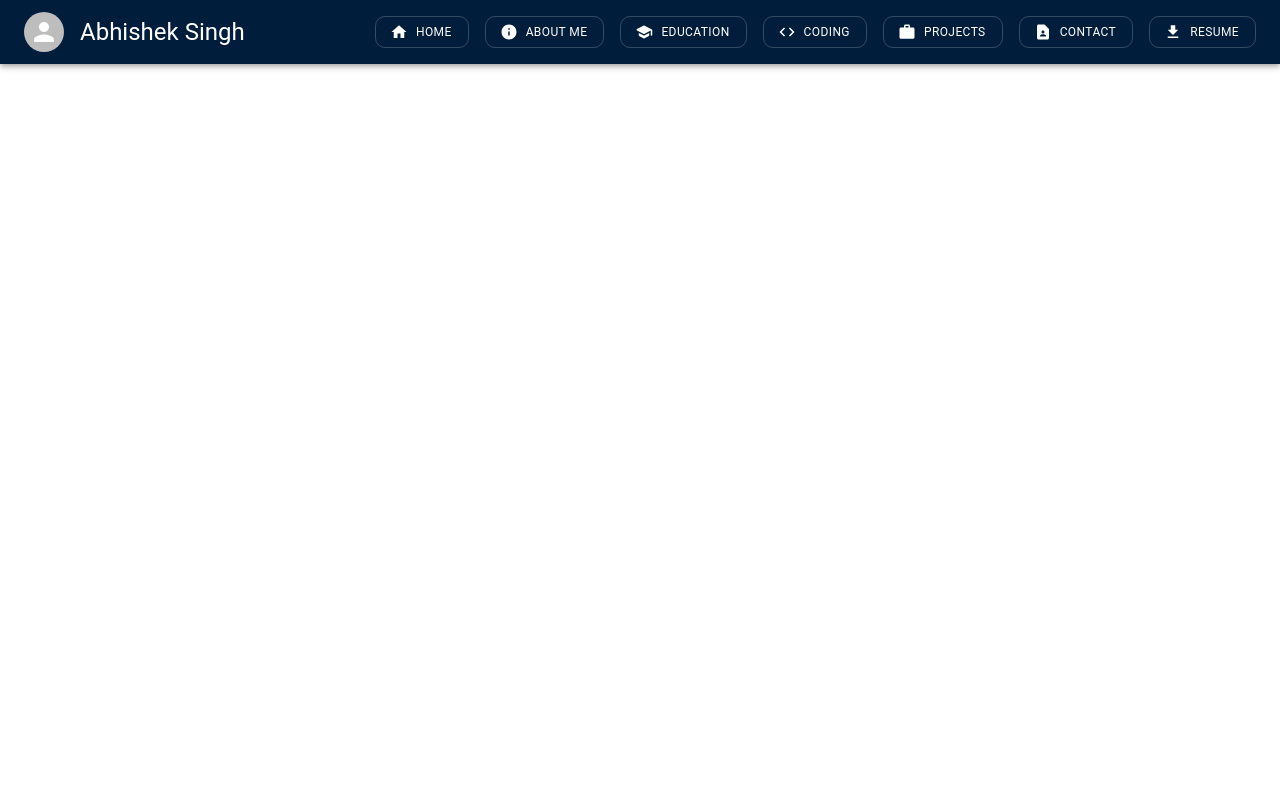
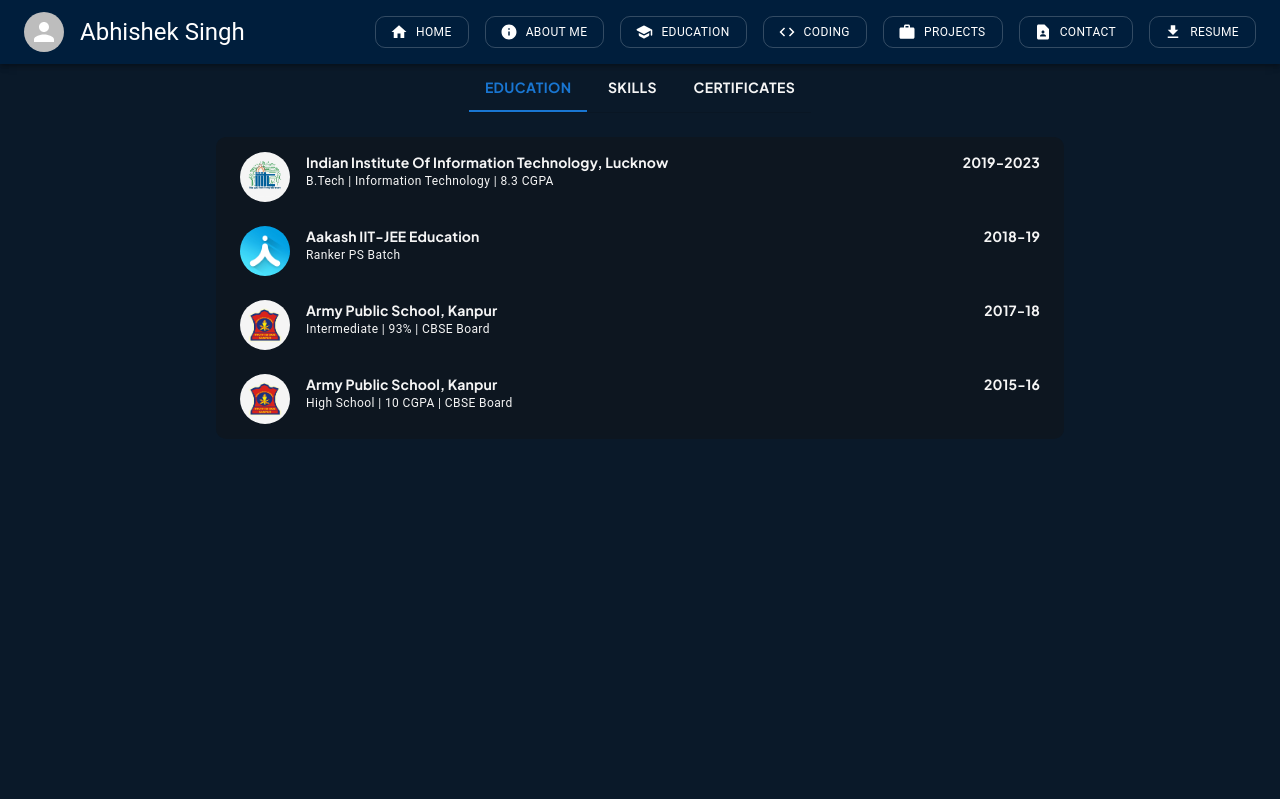
Before and after one commit to Mrhb787/Portfolio, a React (Create React App) app: page /education in a window 1280 px wide. Built offline with nearby package versions, Linux system fonts and the light colour scheme.

Commit message:
added Education Data

```diff
--- a/src/Components/App.css
+++ b/src/Components/App.css
@@ -1,42 +1,24 @@
 /* Font IBM PLEX Sans */
 @import url('https://fonts.googleapis.com/css2?family=IBM+Plex+Sans&display=swap');
+@import url('https://fonts.googleapis.com/css2?family=Plus+Jakarta+Sans:wght@700&display=swap');
 
-.App {
-  text-align: center;
+::-webkit-scrollbar {
+  width: 10px;
+  height: 10px;
 }
 
-.App-logo {
-  height: 40vmin;
-  pointer-events: none;
+/* Track */
+::-webkit-scrollbar-track {
+  background: rgb(0, 30, 60);
 }
 
-@media (prefers-reduced-motion: no-preference) {
-  .App-logo {
-    animation: App-logo-spin infinite 20s linear;
-  }
+/* Handle */
+::-webkit-scrollbar-thumb {
+  background: rgb(2, 47, 92);
+  border-radius: 10px;
 }
 
-.App-header {
-  background-color: #282c34;
-  min-height: 100vh;
-  display: flex;
-  flex-direction: column;
-  align-items: center;
-  justify-content: center;
-  font-size: calc(10px + 2vmin);
-  color: white;
+/* Handle on hover */
+::-webkit-scrollbar-thumb:hover {
+  background: rgb(243, 155, 23);
 }
-
-.App-link {
-  color: #61dafb;
-}
-
-@keyframes App-logo-spin {
-  from {
-    transform: rotate(0deg);
-  }
-
-  to {
-    transform: rotate(360deg);
-  }
-}
--- a/src/Components/App.js
+++ b/src/Components/App.js
@@ -1,10 +1,11 @@
 import React from "react";
-import { BrowserRouter as Router, Routes, Route } from "react-router-dom";
+import {BrowserRouter as Router, Routes, Route} from "react-router-dom";
 import "./App.css";
 
 // Components
 import Navbar from "./Navbar/Navbar";
 import Home from "./Home/Home";
+import Education from "./Education/Education";
 import Contact from "./Contact/Contact";
 
 const App = () => {
@@ -15,6 +16,7 @@
         <Routes>
           <Route path="/" exact element={<Home />} />
           <Route path="/contact" element={<Contact />} />
+          <Route path="/education" element={<Education />} />
         </Routes>
       </div>
     </Router>
--- /dev/null
+++ b/src/Components/Education/Education.js
@@ -0,0 +1,28 @@
+import {React, useState} from "react";
+
+// Mui Components
+import {Stack} from "@mui/material";
+
+// Custom Components
+import EducationNav from "./EducationNav";
+import EducationData from "./EducationData";
+
+const Education = () => {
+  const [panel, setPanel] = useState(1);
+  return (
+    <Stack
+      sx={{
+        minHeight: "calc(100vh - 65px)",
+        width: "100%",
+        backgroundColor: "#0A1929",
+      }}
+      alignItems="center"
+      spacing={3}
+    >
+      <EducationNav panel={panel} setPanel={setPanel} />
+      {panel === 1 ? <EducationData /> : panel === 2 ? null : null}
+    </Stack>
+  );
+};
+
+export default Education;
--- /dev/null
+++ b/src/Components/Education/EducationData.js
@@ -0,0 +1,62 @@
+import React from "react";
+
+// MUI Components
+import {Stack} from "@mui/material";
+
+// Small Components
+import CustomListItem from "../Small Components/CustomListItem";
+
+const EducationData = () => {
+  return (
+    <Stack
+      sx={{
+        width: "100%",
+        maxWidth: 800,
+        color: "whitesmoke",
+        bgcolor: "rgba(18,18,18,0.4)",
+        padding: "15px 24px",
+        borderRadius: "10px",
+      }}
+      spacing={3}
+    >
+      <CustomListItem
+        height={[50, 40]}
+        width={[50, 40]}
+        imgURL="images/iiitl_logo.png"
+        imgALT="Indian Institute Of Information Technology, Lucknow"
+        primary="Indian Institute Of Information Technology, Lucknow"
+        secondary="B.Tech | Information Technology | 8.3 CGPA"
+        time="2019-2023"
+      />
+      <CustomListItem
+        height={[50, 50]}
+        width={[50, 50]}
+        imgURL="images/AakashLogo.jpg"
+        imgALT="Aakash Education Services"
+        primary="Aakash IIT-JEE Education"
+        secondary="Ranker PS Batch"
+        time="2018-19"
+      />
+      <CustomListItem
+        height={[50, 40]}
+        width={[50, 40]}
+        imgURL="images/APSLogo.png"
+        imgALT="Army Public School"
+        primary="Army Public School, Kanpur"
+        time="2017-18"
+        secondary="Intermediate | 93% | CBSE Board"
+      />
+      <CustomListItem
+        height={[50, 40]}
+        width={[50, 40]}
+        imgURL="images/APSLogo.png"
+        imgALT="Army Public School"
+        primary="Army Public School, Kanpur"
+        time="2015-16"
+        secondary="High School | 10 CGPA | CBSE Board"
+      />
+    </Stack>
+  );
+};
+
+export default EducationData;
--- /dev/null
+++ b/src/Components/Education/EducationNav.js
@@ -0,0 +1,46 @@
+import {React, useState} from "react";
+
+// MUI Components
+import {Box, Tabs, Tab} from "@mui/material";
+
+const EducationNav = ({panel, setPanel}) => {
+  const [value, setValue] = useState(panel);
+  return (
+    <Box sx={{borderBottom: 1, borderColor: "divider"}}>
+      <Tabs
+        value={value}
+        onChange={(e, newValue) => {
+          setValue(newValue);
+          setPanel(newValue);
+        }}
+      >
+        <Tab
+          label="Education"
+          value={1}
+          sx={{
+            fontFamily: "'Plus Jakarta Sans', sans-serif",
+            color: "whitesmoke",
+          }}
+        />
+        <Tab
+          label="Skills"
+          value={2}
+          sx={{
+            fontFamily: "'Plus Jakarta Sans', sans-serif",
+            color: "whitesmoke",
+          }}
+        />
+        <Tab
+          label="Certificates"
+          value={3}
+          sx={{
+            fontFamily: "'Plus Jakarta Sans', sans-serif",
+            color: "whitesmoke",
+          }}
+        />
+      </Tabs>
+    </Box>
+  );
+};
+
+export default EducationNav;
--- a/src/Components/Home/Home.js
+++ b/src/Components/Home/Home.js
@@ -10,7 +10,7 @@
   return (
     <Stack
       sx={{
-        minHeight: "calc(100vh - 65px)",
+        minHeight: "calc(110vh - 65px)",
         width: "100%",
         backgroundColor: "#0A1929",
       }}
--- a/src/Components/Navbar/Navbar.js
+++ b/src/Components/Navbar/Navbar.js
@@ -4,8 +4,8 @@
 import "./Navbar.css";
 
 // Mui Components
-import { AppBar, Toolbar, Stack } from "@mui/material";
-import { Avatar, Typography } from "@mui/material";
+import {AppBar, Toolbar, Stack} from "@mui/material";
+import {Avatar, Typography} from "@mui/material";
 
 // Custom Components
 import NavButton from "./NavButton";
@@ -30,12 +30,12 @@
         <Stack
           direction="row"
           justifyContent="space-between"
-                    sx={{ width: "100%" }}
+          sx={{width: "100%"}}
           alignItems="center"
         >
           <Stack
             direction="row"
-                        sx={{ height: "100%" }}
+            sx={{height: "100%"}}
             spacing={2}
             alignItems="center"
           >
@@ -44,7 +44,7 @@
           </Stack>
           <Stack
             direction="row"
-                        sx={{ height: "100%" }}
+            sx={{height: "100%"}}
             spacing={2}
             alignItems="center"
           >
@@ -66,6 +66,7 @@
               color="primary"
               value="Education"
               icon={<EduIcon />}
+              url="/education"
             />
             <NavButton
               variant="filled"
--- /dev/null
+++ b/src/Components/Small Components/CustomListItem.js
@@ -0,0 +1,32 @@
+import React from "react";
+
+// MUI Components
+import { Stack, Avatar, Typography } from "@mui/material";
+
+// usage
+/*
+height[0] --> avatar height
+height[1] --> image height
+
+width[0] --> avatar width
+width[1] --> image width
+
+*/
+const CustomListItem = ({ height, width, imgURL, imgALT, primary, secondary, time }) => {
+    return (
+        <Stack direction="row" spacing={2} sx={{ width: "100%" }} >
+            <Avatar sx={{ height: height[0], width: width[0], bgcolor: "whitesmoke" }}>
+                <img src={imgURL} alt={imgALT} height={height[1]} width={width[1]} />
+            </Avatar>
+            <Stack direction="column" sx={{ width: "100%", fontFamily: "'Plus Jakarta Sans', sans-serif" }}>
+                <Stack direction="row" alignItems="center" justifyContent="space-between">
+                    <Typography variant="body2" sx={{ fontFamily: "inherit" }}>{primary}</Typography>
+                    <Typography variant="body2" sx={{ fontFamily: "inherit" }}>{time}</Typography>
+                </Stack>
+                <Typography variant="caption">{secondary}</Typography>
+            </Stack>
+        </Stack>
+    );
+};
+
+export default CustomListItem;
```
Also changed, not shown: jsconfig.json (added, +11 -0 lines), src/Components/Contact/Contact.js (+69 -32 lines), public/images/APSLogo.png (added), public/images/AakashLogo.jpg (added). Lines whose indentation alone changed are shown as unchanged.
